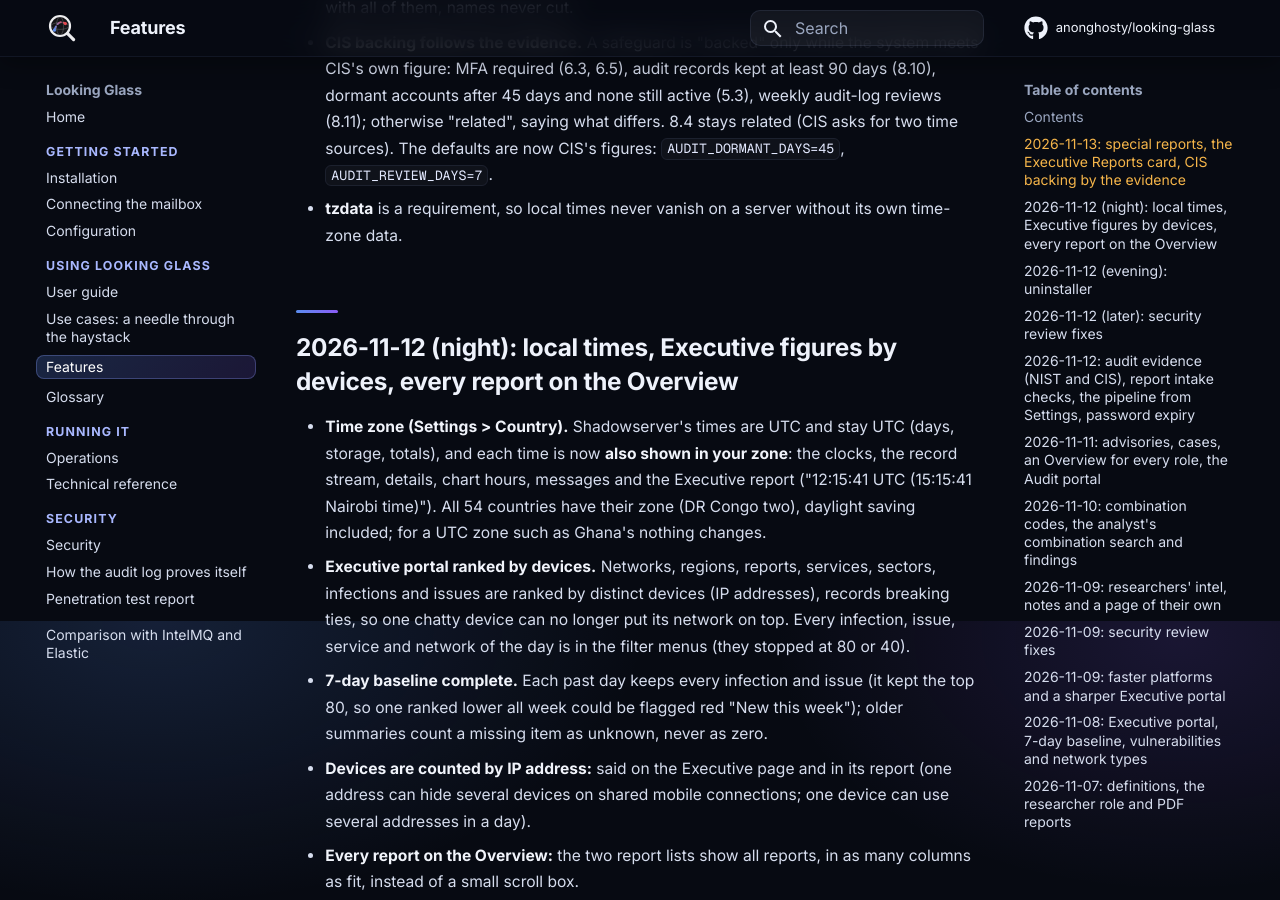
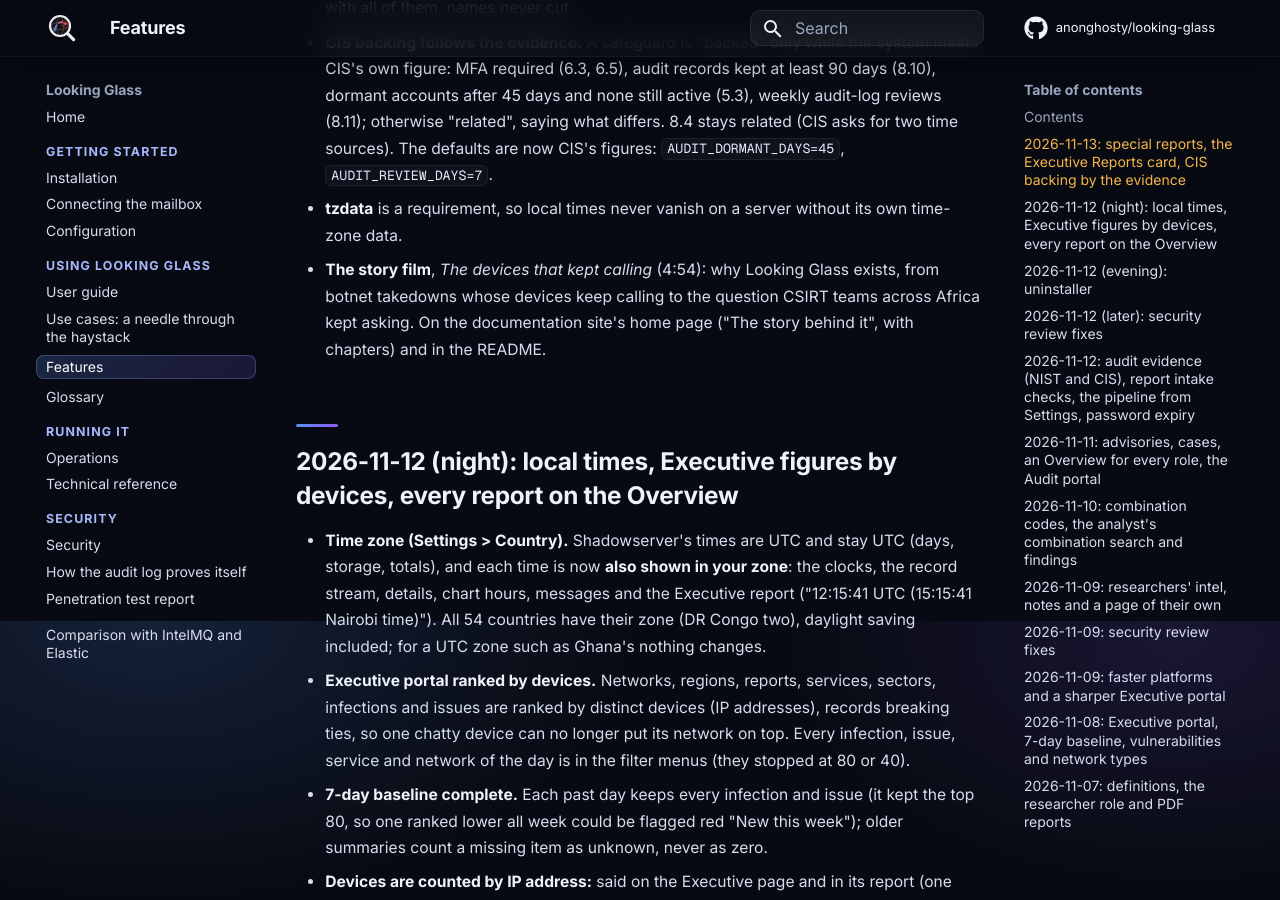
Before and after one commit to anonghosty/looking-glass, an MkDocs documentation site: the page built from docs/FEATURES.md, in a window 1280 px wide and 900 px high, scrolled down 1179 px. Built offline with MkDocs 1.6.1 and Material for MkDocs 9.7.7, drawn with Linux system fonts in a browser that asks for light colours; comment, search, counter and statistics services are not loaded.

Commit message:
Docs: the story film, The devices that kept calling (4:54), on the documentation site's home page with its chapters and in the README

```diff
--- a/docs/FEATURES.md
+++ b/docs/FEATURES.md
@@ -31,6 +31,9 @@ read more. Dates are UTC.
   (5.3), weekly audit-log reviews (8.11); otherwise "related", saying what differs. 8.4 stays related (CIS asks for two
   time sources). The defaults are now CIS's figures: `AUDIT_DORMANT_DAYS=45`, `AUDIT_REVIEW_DAYS=7`.
 - **tzdata** is a requirement, so local times never vanish on a server without its own time-zone data.
+- **The story film**, *The devices that kept calling* (4:54): why Looking Glass exists, from botnet takedowns whose
+  devices keep calling to the question CSIRT teams across Africa kept asking. On the documentation site's home page
+  ("The story behind it", with chapters) and in the README.
 
 ## 2026-11-12 (night): local times, Executive figures by devices, every report on the Overview
 
--- a/mkdocs.yml
+++ b/mkdocs.yml
@@ -133,6 +133,15 @@ extra:
         - [224, "Part 4: separation of duties"]
         - [280, "The loop closes"]
         - [324, "Free and open source"]
+    origin-story:
+      id: PndLu4TlK3A
+      title: "The devices that kept calling: the story of Looking Glass"
+      length: "4:54"
+      sound: "narrated, with captions"
+      chapters:
+        - [0, "The takedowns: the devices kept calling"]
+        - [121, "Part 1: the question that kept coming up"]
+        - [246, "Still calling, now found"]
   social:
     - icon: fontawesome/brands/github
       link: https://github.com/anonghosty/looking-glass
```
Also changed, not shown: README.md (+7 -0 lines), docs/index.md (+16 -0 lines), docs/media/films/origin-story.jpg (added).
